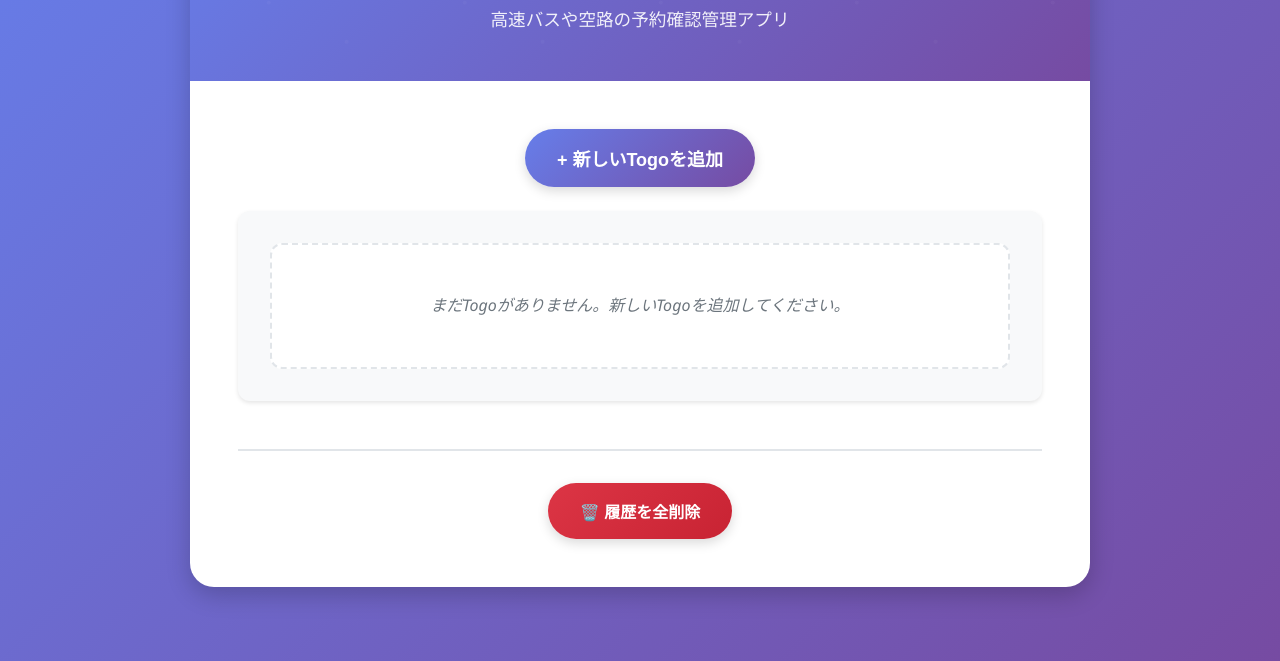
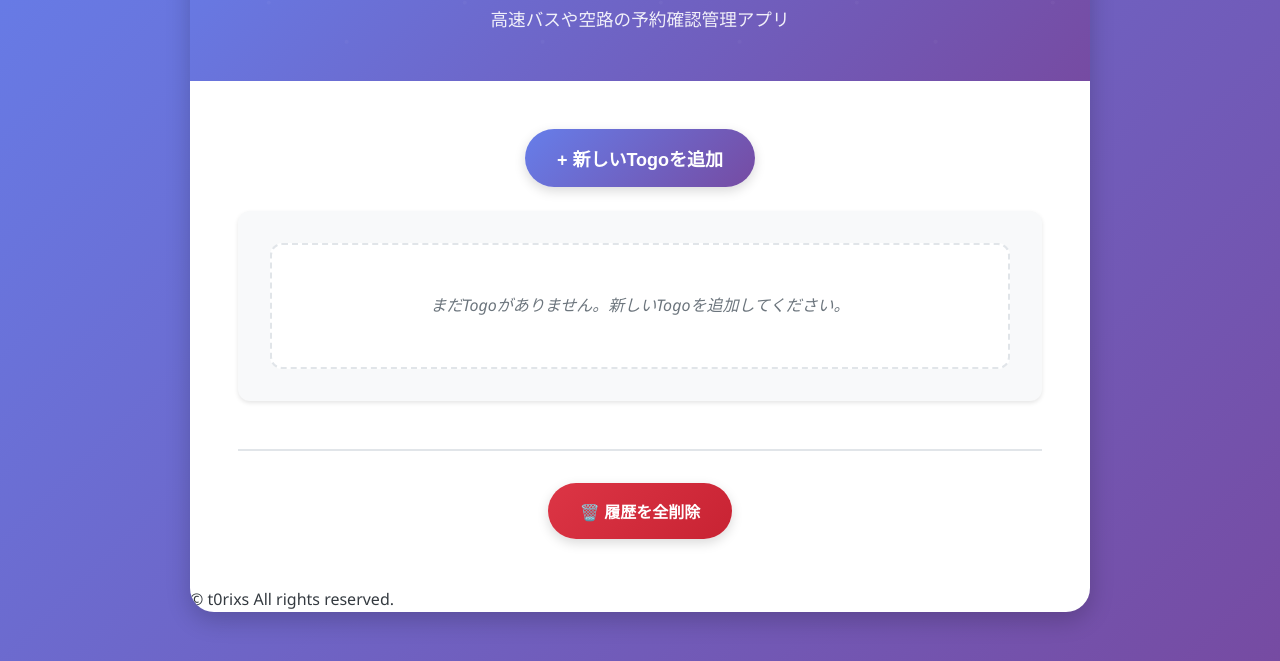
Before and after one commit to t0rixs/TransitMemory, a plain HTML site: page index.html in a window 1280 px wide. Shown: the part 139-800 px from the top of the page. Drawn offline with Linux system fonts and the light colour scheme.

Commit message:
Fix HTML structure and add footer

```diff
--- a/index.html
+++ b/index.html
@@ -1,11 +1,13 @@
 <!DOCTYPE html>
 <html lang="ja">
+
 <head>
     <meta charset="UTF-8">
     <meta name="viewport" content="width=device-width, initial-scale=1.0">
     <title>移動予約確認アプリ - Togo</title>
     <link rel="stylesheet" href="style.css">
 </head>
+
 <body>
     <div class="container">
         <header>
@@ -47,6 +49,10 @@
                 </button>
             </section>
         </main>
+
+        <footer class="app-footer">
+            <p>&copy; t0rixs All rights reserved.</p>
+        </footer>
     </div>
 
     <!-- Todo追加モーダル -->
@@ -359,7 +365,7 @@
                 <div class="form-group">
                     <label for="reservationUrl">予約確認URL</label>
                     <input type="url" id="reservationUrl" name="reservationUrl"
-                           placeholder="https://example.com/reservation/12345" required>
+                        placeholder="https://example.com/reservation/12345" required>
                     <small class="form-help">予約確認ページのURLを入力してください</small>
                 </div>
 
@@ -441,4 +447,5 @@
 
     <script src="js.js"></script>
 </body>
+
 </html>
```
